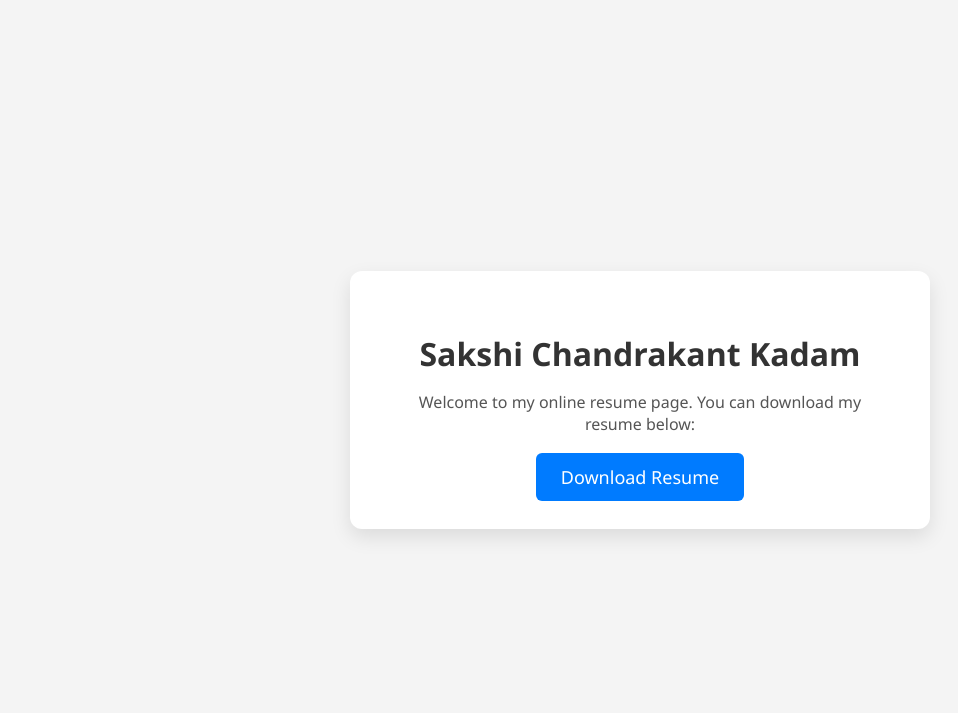
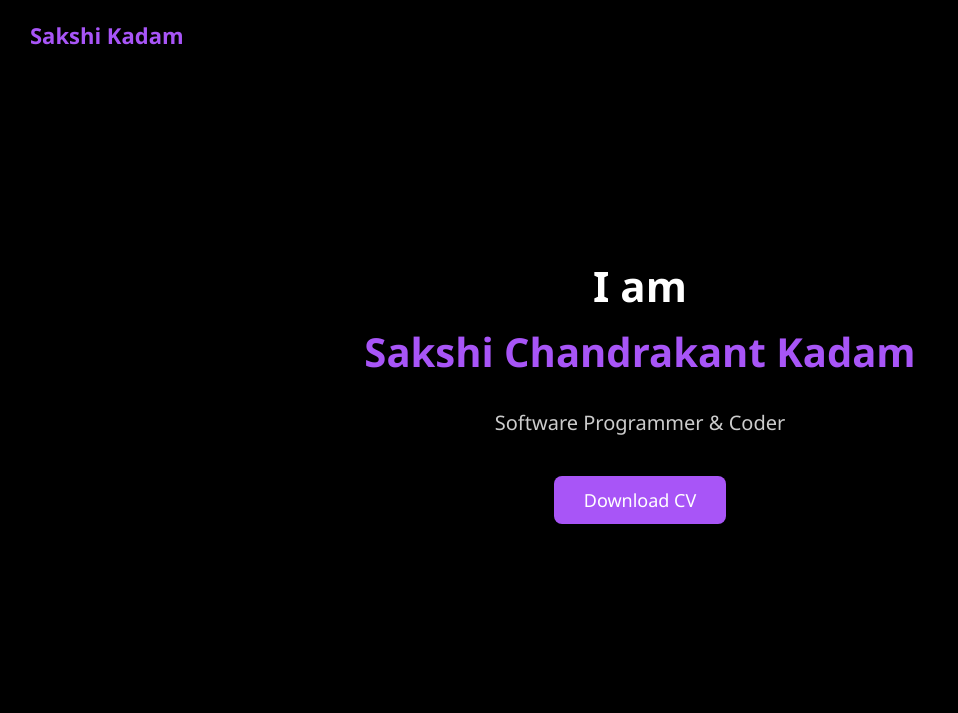
Before and after one commit to rushikeshpath/rushikeshpath.github.io, a plain HTML site: page index.html in a window 1280 px wide. Shown: the whole page, without its empty margins (0-958 px from the left). Drawn offline with Linux system fonts and the light colour scheme.

Commit message:
Update index.html

```diff
--- a/index.html
+++ b/index.html
@@ -6,52 +6,85 @@
   <title>Sakshi Chandrakant Kadam- Resume</title>
   <style>
     body {
-      font-family: 'Segoe UI', Tahoma, Geneva, Verdana, sans-serif;
-      background: #f4f4f4;
       margin: 0;
       padding: 0;
+      background-color: #000;
+      font-family: 'Segoe UI', Tahoma, Geneva, Verdana, sans-serif;
+      color: white;
+      overflow-x: hidden;
+    }
+    header {
+      padding: 20px 30px;
+      opacity: 0;
+      transform: translateY(-20px);
+      animation: fadeInUp 1s ease forwards;
+      animation-delay: 0.5s;
+    }
+    .logo {
+      font-size: 22px;
+      color: #a855f7; /* Purple */
+      text-decoration: none;
+      font-weight: 600;
+    }
+    main {
       display: flex;
+      flex-direction: column;
       justify-content: center;
       align-items: center;
-      height: 100vh;
+      text-align: center;
+      height: 80vh;
+      opacity: 0;
+      transform: translateY(20px);
+      animation: fadeInUp 1s ease forwards;
+      animation-delay: 1s;
     }
-    .container {
-      background: white;
-      padding: 40px;
-      border-radius: 12px;
-      box-shadow: 0 8px 20px rgba(0,0,0,0.1);
-      text-align: center;
-      max-width: 500px;
+    main h1 {
+      font-size: 42px;
+      margin: 0;
+      color: white;
     }
-    h1 {
-      color: #333;
-      margin-bottom: 10px;
+    main h2 {
+      font-size: 40px;
+      margin: 10px 0;
+      color: #a855f7; /* Purple */
     }
-    p {
-      color: #555;
-      margin-bottom: 30px;
+    main p {
+      font-size: 20px;
+      color: #cccccc;
+      margin-bottom: 40px;
     }
-    a.button {
-      background-color: #007BFF;
+    .download-btn {
+      background-color: #a855f7; /* Purple */
       color: white;
-      padding: 12px 25px;
-      border-radius: 6px;
+      padding: 12px 30px;
+      font-size: 18px;
       text-decoration: none;
-      font-size: 18px;
-      transition: background 0.3s ease;
+      border-radius: 8px;
+      transition: background-color 0.3s ease;
     }
-    a.button:hover {
-      background-color: #0056b3;
+    .download-btn:hover {
+      background-color: #9333ea; /* Slightly darker purple */
+    }
+    @keyframes fadeInUp {
+      to {
+        opacity: 1;
+        transform: translateY(0);
+      }
     }
   </style>
 </head>
 <body>
 
-  <div class="container">
-    <h1>Sakshi Chandrakant Kadam</h1>
-    <p>Welcome to my online resume page. You can download my resume below:</p>
-    <a href="Rushikesh_Resume.pdf" class="button" download>Download Resume</a>
-  </div>
+  <header>
+    <a href="#" class="logo">Sakshi Kadam</a>
+  </header>
+
+  <main>
+    <h1>I am</h1>
+    <h2>Sakshi Chandrakant Kadam</h2>
+    <p>Software Programmer & Coder</p>
+    <a href="Rushikesh_Resume.pdf" class="download-btn" download>Download CV</a>
+  </main>
 
 </body>
 </html>
```
